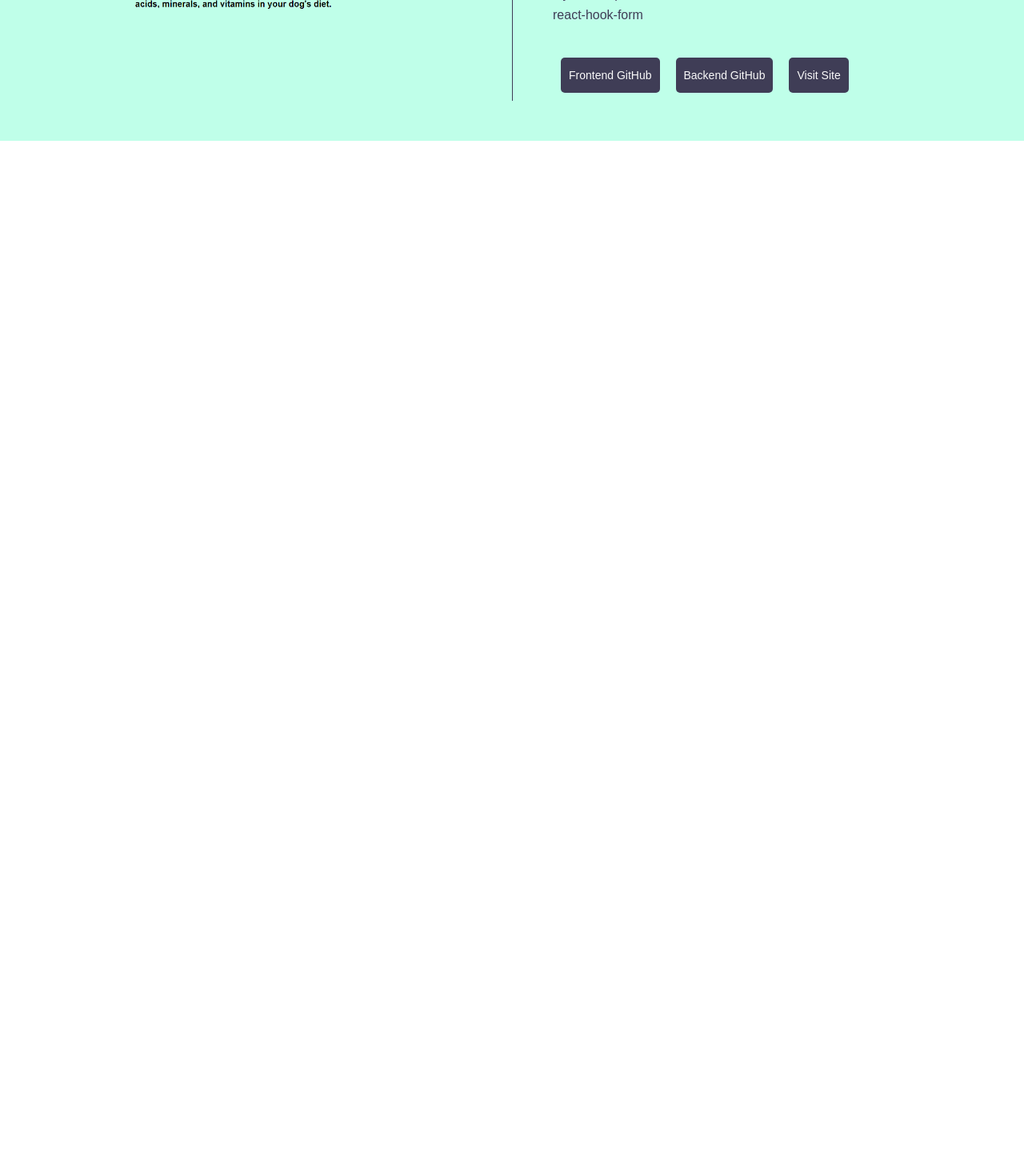
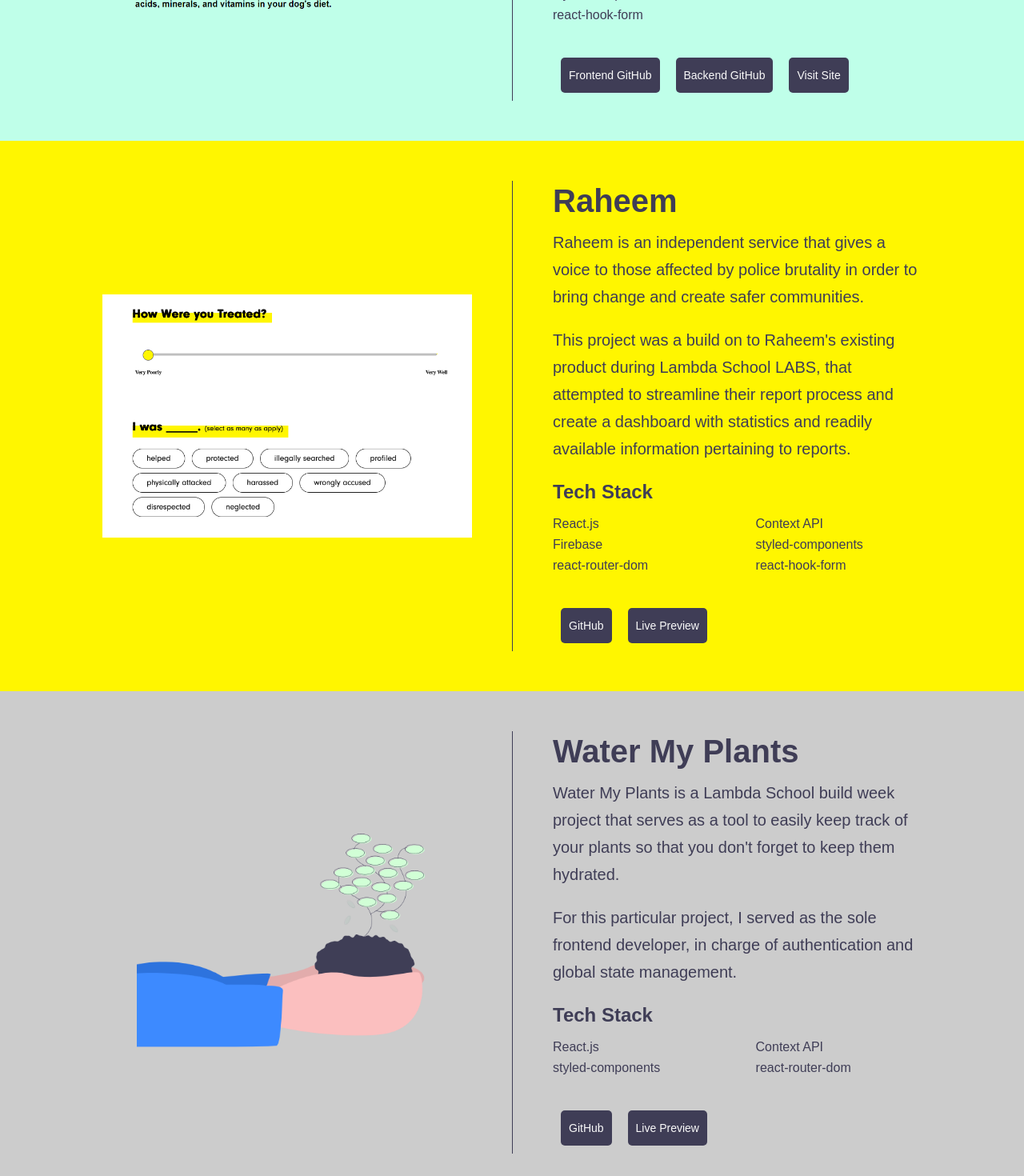
Before and after one commit to alex-lc/portfolio, a React (Create React App) app: page /projects in a window 1280 px wide. Shown: the part 668-2138 px from the top of the page at 80% size. Before the commit the page ends 844 px from the top, so only its background shows below. Built offline with nearby package versions, Linux system fonts and the light colour scheme.

Commit message:
projects added to Projects component

```diff
--- a/src/components/projects/Projects.js
+++ b/src/components/projects/Projects.js
@@ -7,6 +7,8 @@
 /* components */
 import Header from '../Header';
 import SafeFurDogs from './SafeFurDogs';
+import Raheem from './Raheem';
+import WaterMyPlants from './WaterMyPlants';
 
 export default function Projects() {
 
@@ -28,6 +30,8 @@
             </Container>
 
             <SafeFurDogs />
+            <Raheem />
+            <WaterMyPlants />
         </>
     )
 }
--- /dev/null
+++ b/src/components/projects/Raheem.js
@@ -0,0 +1,49 @@
+import React from 'react';
+
+/* styles */
+import { Container, InnerContainer, ProjectContainer, ProjectTitle, ProjectDescription, ProjectHeading, TechStack, ProjectControls, ProjectButton } from '../../styles';
+
+/* assets */
+import RaheemPreview from '../../assets/PreviewRaheem.png';
+
+export default function Raheem() {
+    return (
+        <Container bg="#fff600">
+            <InnerContainer>
+                <ProjectContainer topMargin="0">
+                    <div className="project-preview">
+                        <img src={RaheemPreview} alt="Raheem" />
+                    </div>
+
+                    <div className="project-info">
+                        <ProjectTitle>Raheem</ProjectTitle>
+                        <ProjectDescription>
+                            Raheem is an independent service that gives a voice to those affected by police brutality in order
+                            to bring change and create safer communities.
+                        </ProjectDescription>
+
+                        <ProjectDescription>
+                            This project was a build on to Raheem's existing product during Lambda School LABS, that attempted to streamline their report process
+                            and create a dashboard with statistics and readily available information pertaining to reports.
+                        </ProjectDescription>
+
+                        <ProjectHeading>Tech Stack</ProjectHeading>
+                        <TechStack>
+                            <p>React.js</p>
+                            <p>Context API</p>
+                            <p>Firebase</p>
+                            <p>styled-components</p>
+                            <p>react-router-dom</p>
+                            <p>react-hook-form</p>
+                        </TechStack>
+
+                        <ProjectControls>
+                            <ProjectButton><a target="_blank" rel="noopener noreferrer" href="https://github.com/Lambda-School-Labs/raheem.org--fe">GitHub</a></ProjectButton>
+                            <ProjectButton><a target="_blank" rel="noopener noreferrer" href="https://master.d2qsd1m3f8a69k.amplifyapp.com/">Live Preview</a></ProjectButton>
+                        </ProjectControls>
+                    </div>
+                </ProjectContainer>
+            </InnerContainer>
+        </Container>
+    )
+}
--- a/src/components/projects/SafeFurDogs.js
+++ b/src/components/projects/SafeFurDogs.js
@@ -8,7 +8,7 @@
 
 export default function SafeFurDogs() {
     return (
-        <Container bg="#bfffe9">
+        <Container bg="#bfffe9" topMargin="5rem">
             <InnerContainer>
                 <ProjectContainer>
                     <div className="project-preview">
--- /dev/null
+++ b/src/components/projects/WaterMyPlants.js
@@ -0,0 +1,46 @@
+import React from 'react';
+
+/* styles */
+import { Container, InnerContainer, ProjectContainer, ProjectTitle, ProjectDescription, ProjectHeading, TechStack, ProjectControls, ProjectButton } from '../../styles';
+
+/* assets */
+import WMPPreview from '../../assets/PreviewWMP.png';
+
+export default function WaterMyPlants() {
+    return (
+        <Container bg="#cccccc">
+            <InnerContainer>
+                <ProjectContainer topMargin="0">
+                    <div className="project-preview">
+                        <img src={WMPPreview} alt="Water My Plants" />
+                    </div>
+
+                    <div className="project-info">
+                        <ProjectTitle>Water My Plants</ProjectTitle>
+                        <ProjectDescription>
+                            Water My Plants is a Lambda School build week project that serves as a tool to easily keep track
+                            of your plants so that you don't forget to keep them hydrated.
+                        </ProjectDescription>
+
+                        <ProjectDescription>
+                            For this particular project, I served as the sole frontend developer, in charge of authentication and global state management.
+                        </ProjectDescription>
+
+                        <ProjectHeading>Tech Stack</ProjectHeading>
+                        <TechStack>
+                            <p>React.js</p>
+                            <p>Context API</p>
+                            <p>styled-components</p>
+                            <p>react-router-dom</p>
+                        </TechStack>
+
+                        <ProjectControls>
+                            <ProjectButton><a target="_blank" rel="noopener noreferrer" href="https://github.com/Build-Week-WEB28-Water-My-Plants/frontend">GitHub</a></ProjectButton>
+                            <ProjectButton><a target="_blank" rel="noopener noreferrer" href="https://plantwise.netlify.app/">Live Preview</a></ProjectButton>
+                        </ProjectControls>
+                    </div>
+                </ProjectContainer>
+            </InnerContainer>
+        </Container>
+    )
+}
--- a/src/styles/projects.js
+++ b/src/styles/projects.js
@@ -1,7 +1,7 @@
 import styled from 'styled-components';
 
 export const ProjectContainer = styled.div`
-    margin: 5rem 0 0;
+    margin-top: ${props => props.topMargin ? props.topMargin : `5rem`};
     padding: 5rem 0;
     width: 100%;
     display: flex;
@@ -39,14 +39,14 @@
 
 export const ProjectDescription = styled.p`
     font-size: 2rem;
-    font-weight: 500;
+    font-weight: 300;
     line-height: 3.4rem;
     margin: 1rem 0;
 `;
 
 export const ProjectHeading = styled.h4`
     font-size: 2.4rem;
-    font-weight: 300;
+    font-weight: 700;
     line-height: 3.4rem;
     margin: 1rem 0;
 `;
```
Also changed, not shown: src/assets/PreviewRaheem.png (added), src/assets/PreviewWMP.png (added).
